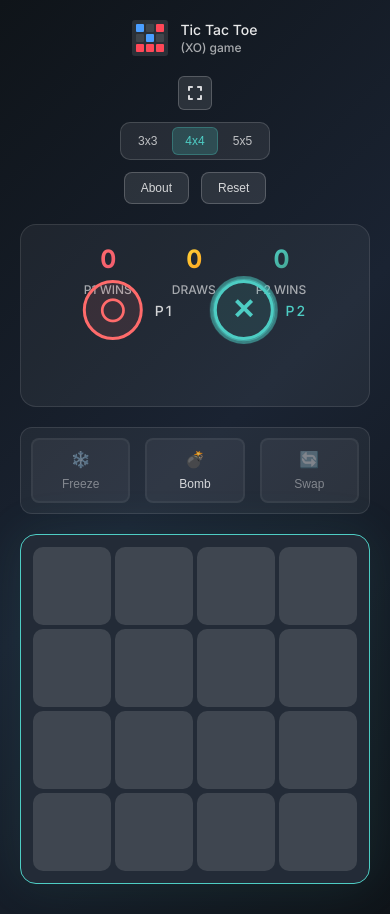
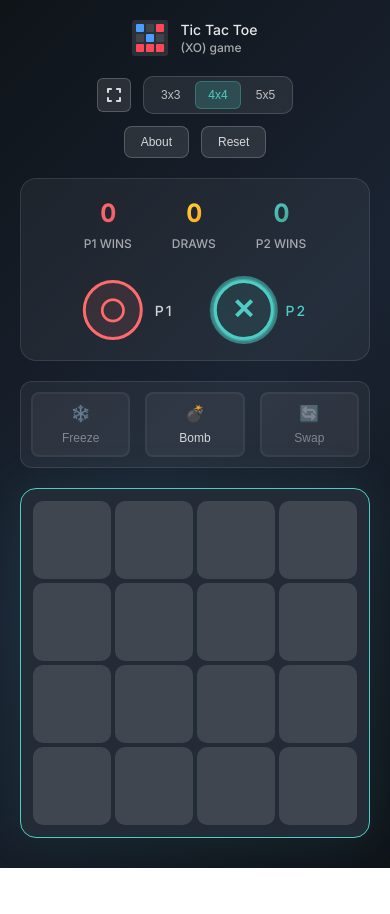
Before and after one commit to mahmoudalnkeeb/tic-tac-toe-multiplayer, a Next.js app: page / in a window 390 px wide. After the commit the page ends 868 px from the top, so only its background shows below. Built offline with nearby package versions, Linux system fonts and the light colour scheme.

Commit message:
style(XOGame): improve responsiveness after adding 'fullscreen' button for better experience

```diff
--- a/src/components/Header/Header.module.scss
+++ b/src/components/Header/Header.module.scss
@@ -16,7 +16,7 @@
   }
 }
 
-@media (max-width: 600px) {
+@media (max-width: 620px) {
   .header {
     flex-direction: column;
     gap: 20px;
--- a/src/components/Header/HeaderButtons/HeaderButtons.jsx
+++ b/src/components/Header/HeaderButtons/HeaderButtons.jsx
@@ -14,10 +14,12 @@ const HeaderButtons = () => {
 
   return (
     <div className={s.headerButtons}>
-      <FullscreenToggleButton />
-      <BoardSelector />
+      <div className={s.wrapper1}>
+        <FullscreenToggleButton />
+        <BoardSelector />
+      </div>
 
-      <div className={s.wrapper}>
+      <div className={s.wrapper2}>
         <InstallPWAButton />
         <Button onClick={toggleAboutModel}>About</Button>
         <Button onClick={resetStats}>Reset</Button>
--- a/src/components/Header/HeaderButtons/HeaderButtons.module.scss
+++ b/src/components/Header/HeaderButtons/HeaderButtons.module.scss
@@ -6,7 +6,7 @@
   align-items: center;
 }
 
-@media (max-width: 420px) {
+@media (max-width: 500px) {
   .headerButtons {
     flex-direction: column;
   }
@@ -20,7 +20,8 @@
   }
 }
 
-.headerButtons .wrapper {
+.headerButtons .wrapper1,
+.headerButtons .wrapper2 {
   display: flex;
   gap: 12px;
   align-items: center;
--- a/src/components/XOGame/PlayerTurnIndicator/PlayerTurnIndicator.module.scss
+++ b/src/components/XOGame/PlayerTurnIndicator/PlayerTurnIndicator.module.scss
@@ -31,13 +31,13 @@
   }
 }
 
-@media (max-width: 600px) {
+@media (max-width: 620px) {
   .indicator {
     top: 235px !important;
   }
 }
 
-@media (max-width: 420px) {
+@media (max-width: 500px) {
   .indicator {
     top: 280px !important;
   }
--- a/src/components/XOGame/XOBoard/XOBoard.module.scss
+++ b/src/components/XOGame/XOBoard/XOBoard.module.scss
@@ -25,7 +25,7 @@
   }
 }
 
-@media (max-width: 420px) {
+@media (max-width: 500px) {
   .board {
     width: 100%;
   }
--- a/src/components/XOGame/XOBoard/XOSquare/XOSquare.module.scss
+++ b/src/components/XOGame/XOBoard/XOSquare/XOSquare.module.scss
@@ -68,7 +68,7 @@
   }
 }
 
-@media (max-width: 420px) {
+@media (max-width: 500px) {
   .square {
     flex: 1;
     aspect-ratio: 1/1;
--- a/src/styles/globals.scss
+++ b/src/styles/globals.scss
@@ -21,7 +21,7 @@ body {
   padding-bottom: 0;
 }
 
-@media (max-width: 420px) {
+@media (max-width: 500px) {
   main {
     width: 100%;
   }
```
